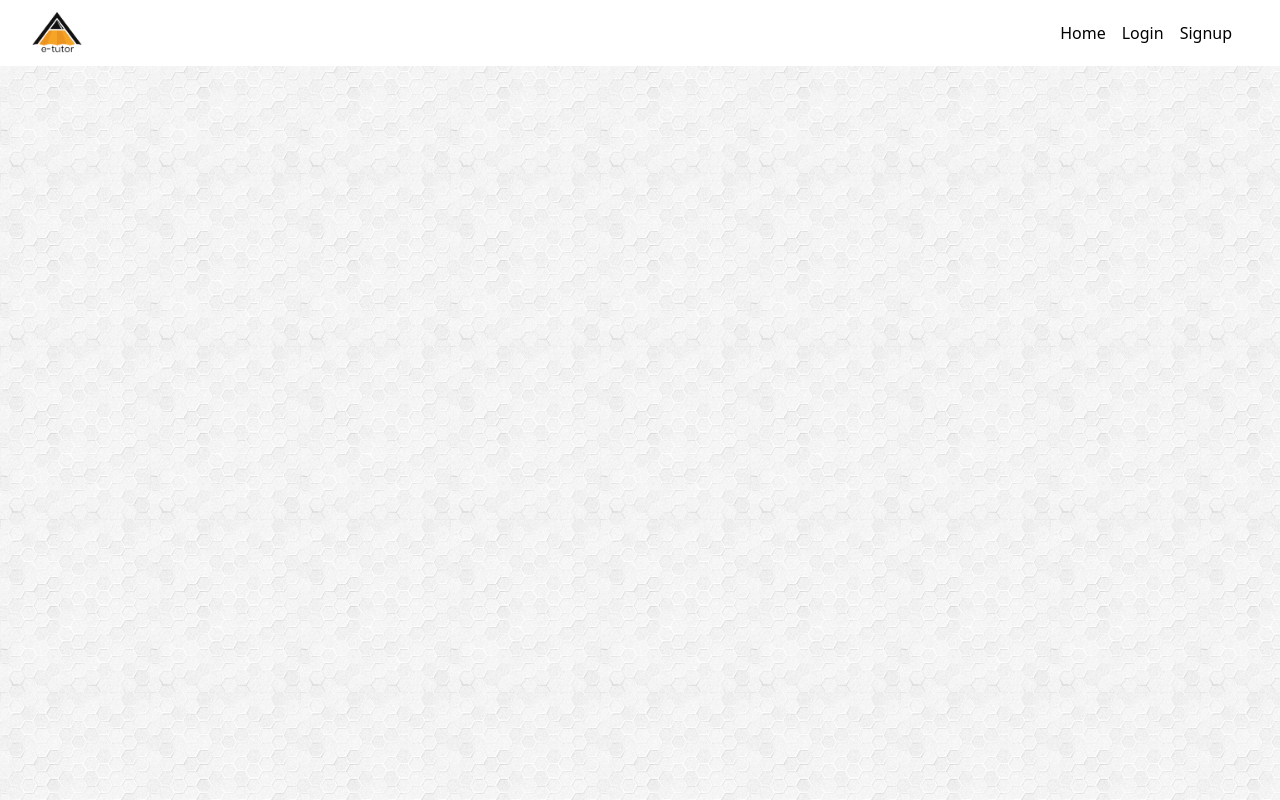
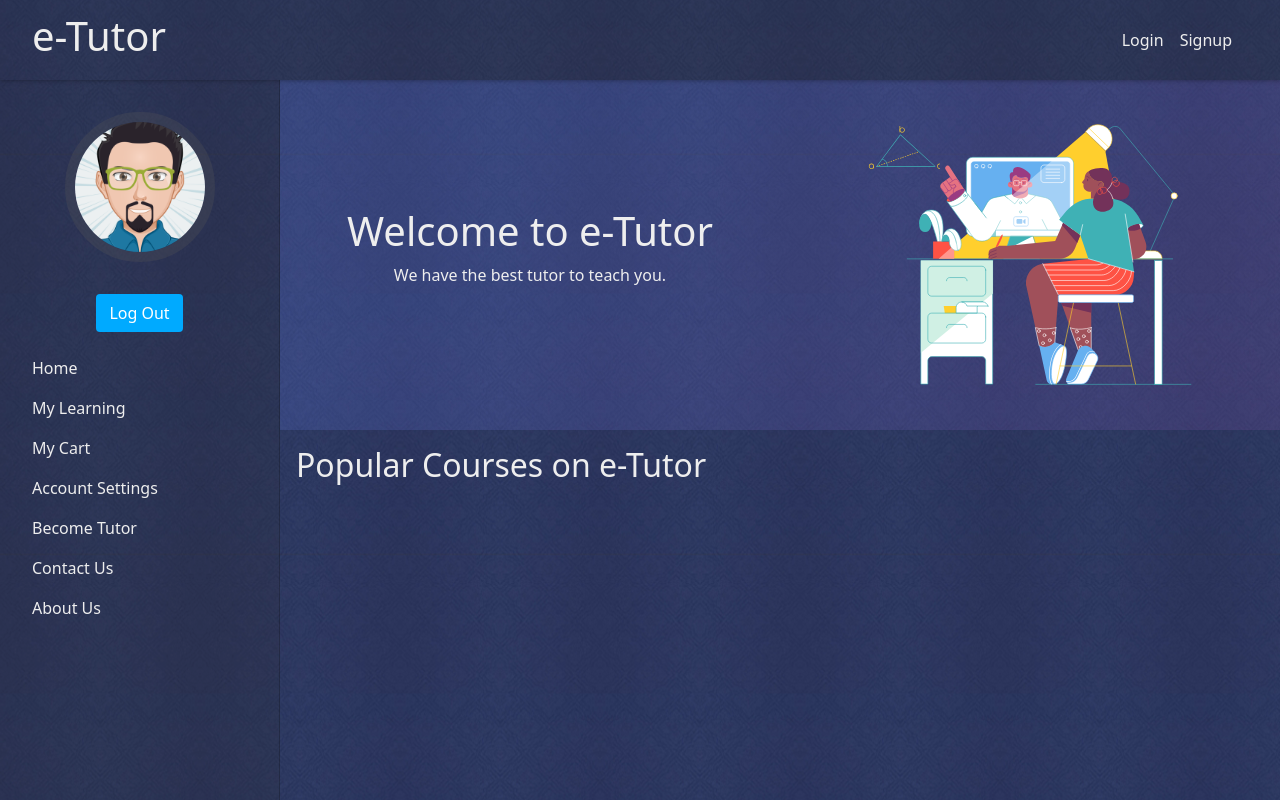
Before and after one commit to dilkhush-raj/e-tutor, a React (Create React App) app in the folder client/: page / in a window 1280 px wide. Built offline with nearby package versions, Linux system fonts and the light colour scheme; no server answers.

Commit message:
ui updated and some error fixed

```diff
--- a/client/src/App.css
+++ b/client/src/App.css
@@ -4,8 +4,14 @@
   box-sizing: border-box;
 }
 
+:root{
+  --primary-bg: rgba(42, 42, 42, 0.2);
+  --primary-text: #eee;
+}
+
 body{
-  background-image: url(./bg.png);
+  background-image: url(/public/images/bg.png);
+  color: var(--primary-text);
 }
 
 .box {
@@ -34,7 +40,10 @@ body{
   justify-content: space-between;
   width: 100%;
   padding: .5rem 2rem;
-  background-color: white;
+  background-color: var(--primary-bg);
+  color: var(--primary-bg);
+  grid-column: 1/3;
+  box-shadow: 1px 0px 5px rgba(0, 0, 0, 0.384);
 }
 
 .logo{
@@ -57,7 +66,7 @@ body{
 
 .hero{
   display: flex;
-  width: 100%;
+  background-image: linear-gradient(315deg, #8053ac38 0%, #647dee35 74%);
 }
 
 .hero .image{
@@ -72,16 +81,95 @@ body{
   justify-content: center;
 }
 
+
 .Container{
   padding-top: 2rem;
 }
 
 a{
   text-decoration: none;
-  color: black;
+  color: var(--primary-text);
 }
 
 .box{
   max-width: 500px;
   margin: 2rem auto;
 }
+
+/* Sidebar starts  */
+
+.sidebar{
+  background-color: var(--primary-bg);
+  color: var(--primary-bg);
+  display: flex;
+  flex-direction: column;
+  height: 100%;
+  /* box-shadow: 1px 0px 5px rgba(0, 0, 0, 0.384); */
+  border-right: 1px solid rgba(0, 0, 0, 0.2);
+  overflow-y: auto;
+  width: 100%;
+  margin: 0;
+  padding: 0;
+}
+
+.user-image img{
+  width: 150px;
+  height: 150px;
+  border: 10px solid rgba(84, 84, 86, 0.3);
+  border-radius: 100%;
+}
+
+.user-image {
+  display: flex;
+  align-items: center;
+  justify-content: center;
+  margin: 2rem auto;
+  margin-bottom: 1rem;
+}
+
+.sidebar .row{
+  display: flex;
+  color: var(--primary-text);
+  flex-direction: column;
+  justify-content: center;
+  align-items: center;
+  width: 100%;
+  list-style: none;
+  padding: 0;
+  margin: 0;
+}
+
+.row a{
+  padding: .5rem 2rem;
+}
+
+.row a:hover{
+  background-color: rgba(0, 0, 34, 0.3);
+  color: white;
+}
+
+.app-wrap{
+  display: grid;
+  grid-template-columns: 280px 1fr;
+  grid-template-rows: 80px 1fr;
+  height: 100vh;
+}
+
+.center{
+  display: flex;
+  align-items: center;
+  justify-content: center;
+  width: 100%;
+}
+
+.btn{
+  background-color: #0af;
+  color: white;
+  cursor: pointer;
+  width: max-content;
+  margin: 1rem;
+}
+
+.title{
+  padding: 1rem;
+}
--- a/client/src/App.js
+++ b/client/src/App.js
@@ -8,13 +8,15 @@ import Login from "./components/Login";
 import Signup from "./components/Signup";
 import ProtectedRoute from "./components/ProtectedRoute";
 import { UserAuthContextProvider } from "./context/UserAuthContext";
+import Sidebar from "./components/Sidebar";
 
 function App() {
   return (
-    <>
+    <UserAuthContextProvider>
+      <div className="app-wrap">
         <Navbar />
-
-      <UserAuthContextProvider>
+        <Sidebar />
+        <div className="app">
           <Routes>
             <Route
               path="/home"
@@ -28,8 +30,9 @@ function App() {
             <Route path="/login" element={<Login />} />
             <Route path="/signup" element={<Signup />} />
           </Routes>
+        </div>
+      </div>
     </UserAuthContextProvider>
-    </>
   );
 }
 
--- a/client/src/components/Home.js
+++ b/client/src/components/Home.js
@@ -5,29 +5,13 @@ import { useUserAuth } from "../context/UserAuthContext";
 // import Hero from "./Hero.js";
 
 const Home = () => {
-  const { logOut, user } = useUserAuth();
-  const navigate = useNavigate();
-  const handleLogout = async () => {
-    try {
-      await logOut();
-      navigate("/");
-    } catch (error) {
-      console.log(error.message);
-    }
-  };
+  const { user } = useUserAuth();
   return (
     <>
-    {/* <Hero /> */}
-      <div className="p-4 box mt-3 text-center">
-        Hello Welcome <br />
+      <h1 className="title">
+        Let's start learning, &nbsp;
         {user && user.email}
-      </div>
-      <div className="d-grid gap-2 box">
-        <Button variant="primary" onClick={handleLogout}>
-          Log out
-        </Button>
-      </div>
-
+      </h1>
     </>
   );
 };
--- a/client/src/components/Navbar.js
+++ b/client/src/components/Navbar.js
@@ -3,10 +3,6 @@ import {Link} from 'react-router-dom'
 export default function Navbar() {
 
     const Links = [
-        {
-            "title": "Home",
-            "path": "/"
-        },
         {
             "title": "Login",
             "path": "/login"
@@ -19,7 +15,10 @@ export default function Navbar() {
 
     return (
       <div className="navbar">
-        <Link to='/'><img src="/images/logo.png" alt="logo" className="logo" /></Link>
+        <Link to='/'>
+          {/* <img src="/images/logo.png" alt="logo" className="logo" /> */}
+          <h1>e-Tutor</h1>
+        </Link>
         <ul className="nav-link">
         {Links.map((item, index) => {
               return (
--- /dev/null
+++ b/client/src/components/Sidebar.js
@@ -0,0 +1,74 @@
+import { Link } from "react-router-dom";
+import Home from "./Home";
+import React from "react";
+import { useNavigate } from "react-router";
+import { useUserAuth } from "../context/UserAuthContext";
+// import Hero from "./Hero.js";
+
+export default function Sidebar() {
+  const { logOut, user } = useUserAuth();
+  const navigate = useNavigate();
+  const handleLogout = async () => {
+    try {
+      await logOut();
+      navigate("/");
+    } catch (error) {
+      console.log(error.message);
+    }
+  };
+  const Links = [
+    {
+      title: "Home",
+      path: "/",
+    },
+    {
+      title: "My Learning",
+      path: "/home",
+    },
+    {
+      title: "My Cart",
+      path: "/",
+    },
+    {
+      title: "Account Settings",
+      path: "/",
+    },
+    {
+      title: "Become Tutor",
+      path: "/",
+    },
+    {
+      title: "Contact Us",
+      path: "/",
+    },
+    {
+      title: "About Us",
+      path: "/",
+    },
+  ];
+
+  return (
+    <div className="sidebar">
+      <div className="row">
+        <div className="user-image">
+          <img src="/images/avatar.png" alt="user profile" />
+        </div>
+        {user && user.email}
+      </div>
+      <div className="row">
+        <div className="center btn" onClick={handleLogout}>
+          Log Out
+        </div>
+      </div>
+      <ul className="row">
+        {Links.map((item, index) => {
+          return (
+            <Link to={item.path} key={index}>
+              <li>{item.title}</li>
+            </Link>
+          );
+        })}
+      </ul>
+    </div>
+  );
+}
--- a/client/src/pages/LandingPage.js
+++ b/client/src/pages/LandingPage.js
@@ -1,21 +1,19 @@
 // import Hero from "../components/Hero.js";
 import React from "react";
-import { Navigate } from "react-router-dom";
-import { useUserAuth } from "../context/UserAuthContext";
 
 export default function LandingPage() {
-    const { user } = useUserAuth();
-
-    console.log("Check user in Private: ", user);
-    if (user) {
-      return <Navigate to="/home" />;
-    }
-
-
-    return (
-      <div className="home">
-        {/* <Hero /> */}
-
+  return (
+    <div className="home">
+      <div className="hero">
+        <div className="content">
+          <h1>Welcome to e-Tutor</h1>
+          <p>We have the best tutor to teach you.</p>
+        </div>
+        <div className="image">
+          <img src="/images/hero.svg" alt="Hero-image" />
+        </div>
       </div>
-    );
-  }
+      <h2 className="title">Popular Courses on e-Tutor</h2>
+    </div>
+  );
+}
```
Also changed, not shown: client/public/images/avatar.png (added), client/public/images/bg.png (added). Lines whose indentation alone changed are shown as unchanged.
